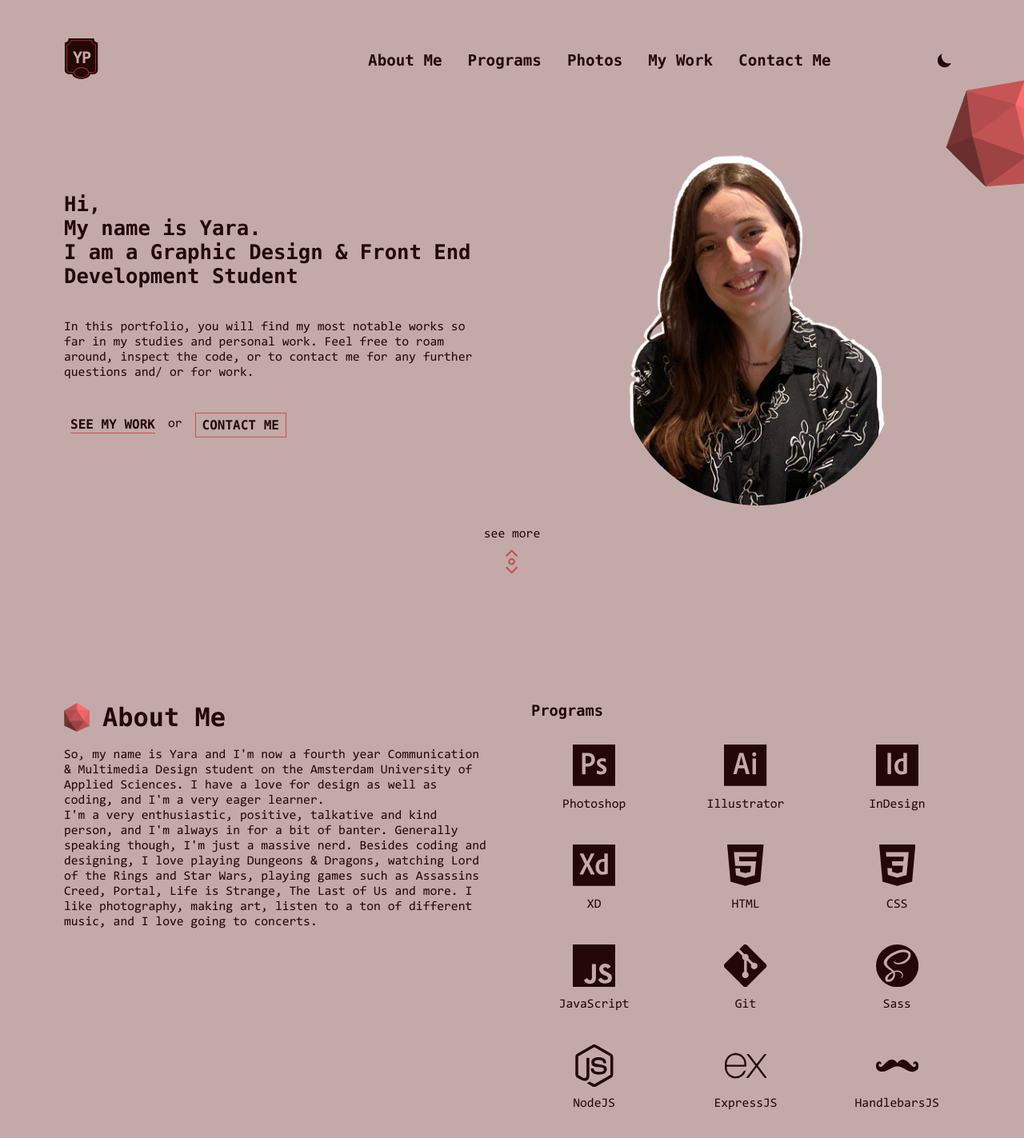
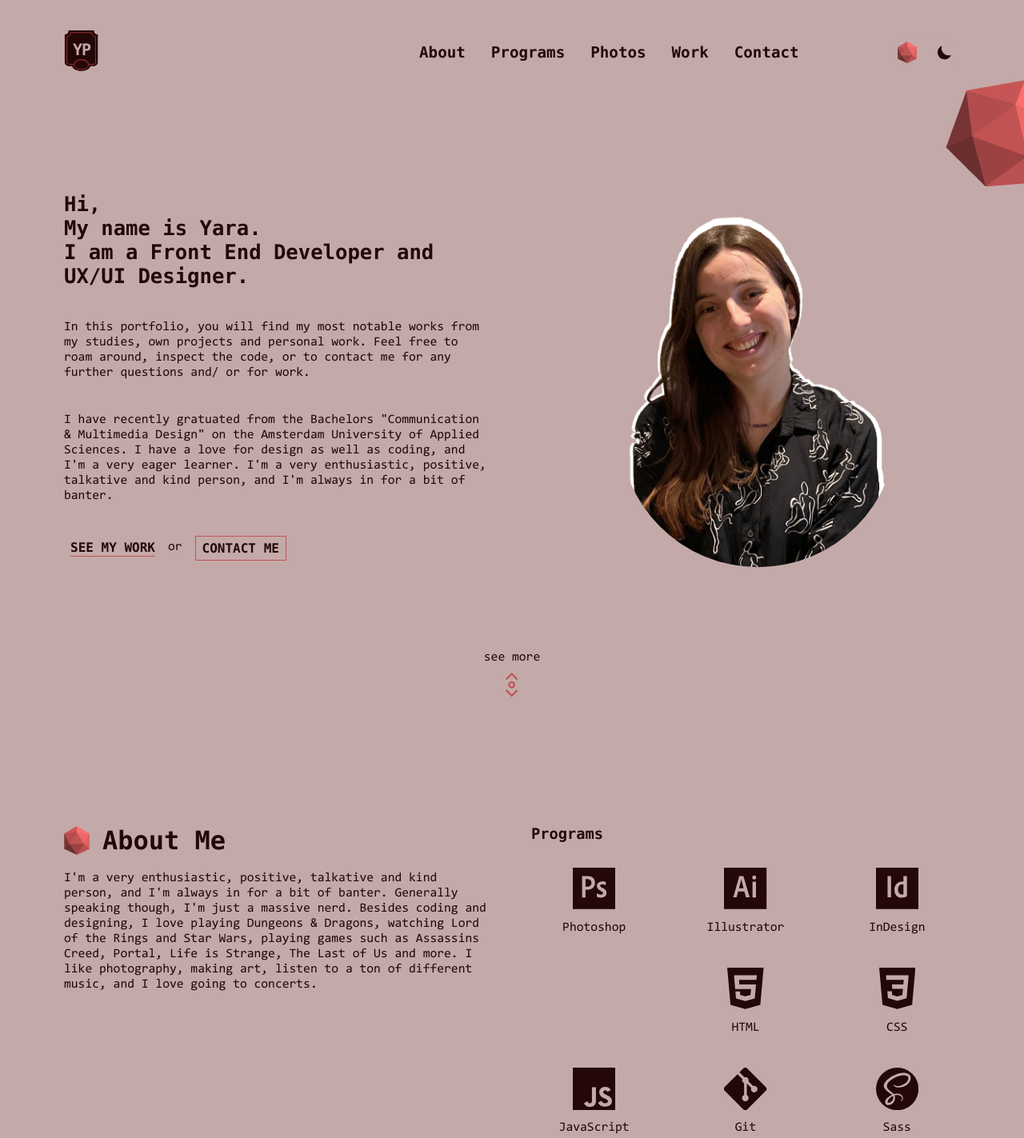
Before and after one commit to YaraPrins/portfolio, a website: page index.html in a window 1280 px wide. Shown: the top 1423 px of the page at 80% size. Drawn offline with Linux system fonts and the light colour scheme.

Commit message:
updated styling

```diff
--- a/index.html
+++ b/index.html
@@ -109,11 +109,11 @@
 
       <div id="listItems" class="menuClosed">
         <ul>
-          <li><a href="#about">About Me</a></li>
+          <li><a href="#about">About</a></li>
           <li><a href="#programs">Programs</a></li>
           <li><a href="#photos">Photos</a></li>
-          <li><a href="#mywork">My Work</a></li>
-          <li><a href="#contact">Contact Me</a></li>
+          <li><a href="#mywork">Work</a></li>
+          <li><a href="#contact">Contact</a></li>
         </ul>
       </div>
 
@@ -326,12 +326,20 @@
       <div class="introText">
         <h1>
           <span>Hi,</span> My name is Yara.
-          <span>I am a Graphic Design & Front End Development Student</span>
+          <span>I am a Front End Developer and UX/UI Designer.</span>
         </h1>
         <p>
-          In this portfolio, you will find my most notable works so far in my
-          studies and personal work. Feel free to roam around, inspect the code,
-          or to contact me for any further questions and/ or for work.
+          In this portfolio, you will find my most notable works from my
+          studies, own projects and personal work. Feel free to roam around,
+          inspect the code, or to contact me for any further questions and/ or
+          for work.
+        </p>
+        <p>
+          I have recently gratuated from the Bachelors "Communication &
+          Multimedia Design" on the Amsterdam University of Applied Sciences. I
+          have a love for design as well as coding, and I'm a very eager
+          learner. I'm a very enthusiastic, positive, talkative and kind person,
+          and I'm always in for a bit of banter.
         </p>
         <img
           src="./assets/img/red_d20_dice_big.png"
@@ -370,13 +378,6 @@
             />
             <h2>About Me</h2>
           </div>
-
-          <p>
-            So, my name is Yara and I'm now a fourth year Communication &
-            Multimedia Design student on the Amsterdam University of Applied
-            Sciences. I have a love for design as well as coding, and I'm a very
-            eager learner.
-          </p>
 
           <p>
             I'm a very enthusiastic, positive, talkative and kind person, and
@@ -450,7 +451,7 @@
             </div>
 
             <div>
-              <svg
+              <!-- <svg
                 xmlns="http://www.w3.org/2000/svg"
                 width="53.177"
                 height="51.752"
@@ -463,7 +464,7 @@
                   fill="#c4a9a9"
                 />
               </svg>
-              <p>XD</p>
+              <p>XD</p> -->
             </div>
 
             <div>
--- a/styles/css/complete.css
+++ b/styles/css/complete.css
@@ -68,6 +68,7 @@ body.modeLight {
 html {
   scroll-behavior: smooth;
   scroll-padding-top: 9rem;
+  overflow-x: hidden;
 }
 
 body {
@@ -209,7 +210,7 @@ header #listItems.menuClosed {
   display: none;
 }
 header #listItems ul {
-  margin: 2rem;
+  /* margin: 2rem; */
   list-style: none;
   width: 100%;
   display: flex;
@@ -564,7 +565,7 @@ footer div a {
   }
   header + a, header svg {
     margin: 1.3rem 0rem;
-    order: 1;
+    /* order: 1; */
   }
   header #menu {
     display: none;
@@ -618,18 +619,36 @@ footer div a {
     position: initial;
     width: initial;
   }
-  header #colorMode div {
+  header #colorMode.menuClosed {
+    display: flex;
+    align-items: center;
+    justify-content: right;
+  }
+
+    header #colorMode.menuClosed div {
     display: flex;
     position: fixed;
     bottom: initial;
   }
-  header #colorMode div .lightOff {
+
+  header #colorMode.menuClosed div #Group_134 {
+    position: absolute;
+    transition: all 700ms ease;
+  }
+
+  header #colorMode.menuClosed div .lightMode {
+    z-index: 5;
+  }
+
+  /* header #colorMode.menuClosed div .darkMode {
+    fill: var(--bgrDark);
+  } */
+
+
+
+  header #colorMode.menuClosed div .lightOff {
     position: initial;
-  }
-  header #colorMode.menuClosed {
-    display: flex;
-    align-items: center;
-    justify-content: right;
+    z-index: 5;
   }
 }
 @media screen and (min-width: 600px) {
```
